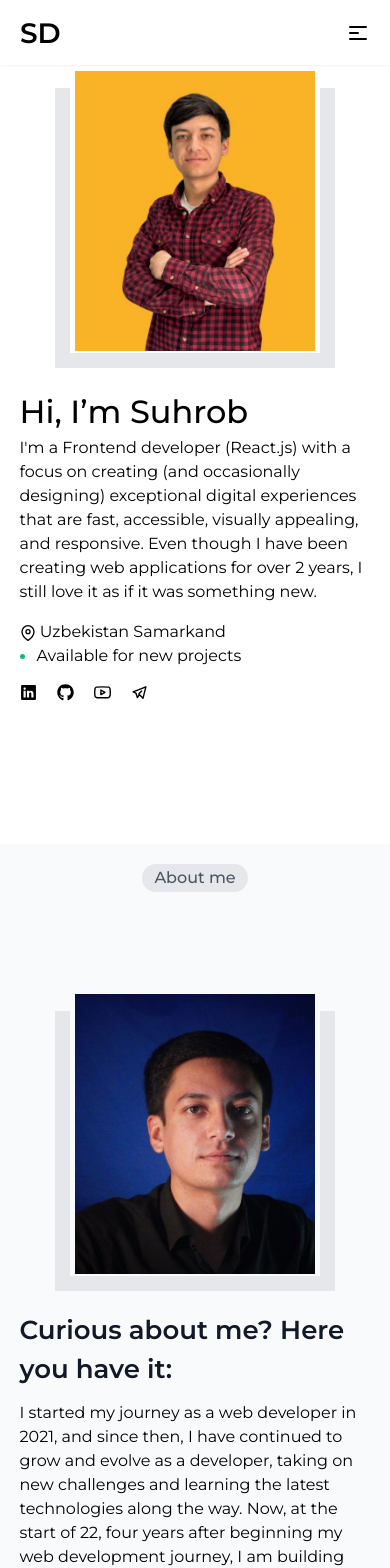
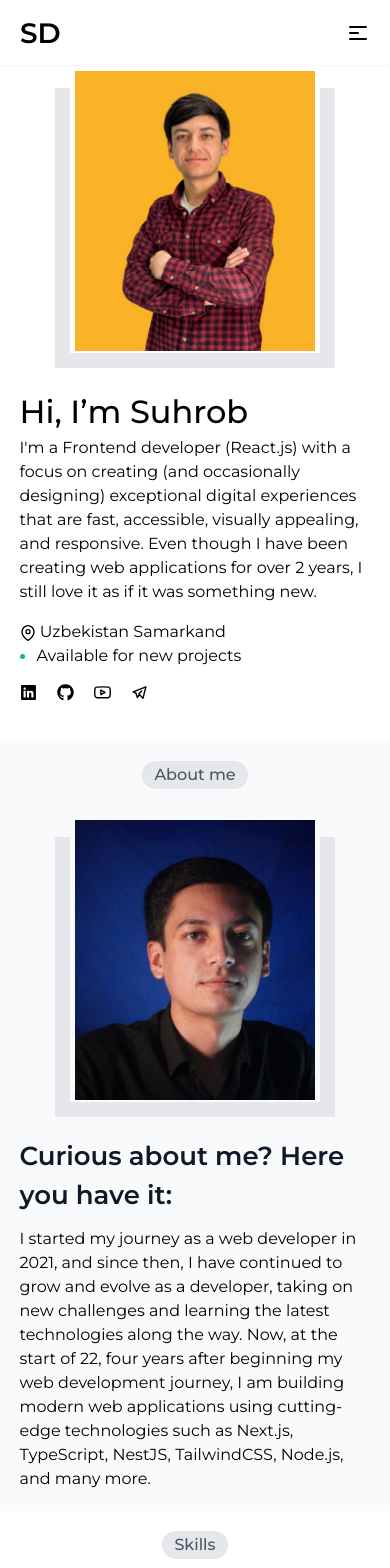
Before and after one commit to Sariqdasturchi/portfolio, a React (Vite) app: page / in a window 390 px wide. Shown: the top 1568 px of the page. Built offline with nearby package versions, Linux system fonts and the light colour scheme.

Commit message:
responsive

```diff
--- a/src/pages/about.jsx
+++ b/src/pages/about.jsx
@@ -4,12 +4,12 @@ import userImage from '../assets/user-about.jpg'
 export default function About () {
   return (
     <>
-      <section className='w-full justify-center items-center h-[auto] bg-gray-light-50' id='about'>
+      <section className='w-full justify-center items-center h-auto bg-gray-light-50' id='about'>
         <div className='pt-5 mx-auto flex justify-center items-center'>
           <TagButton children={'About me'} />
         </div>
-        <div className='w-[90%] h-screen sm:h-[50vh] md:h-[50vh] lg:h-[45vh] xl:h-[50vh] 2xl:h-[60vh] mx-auto flex flex-col items-center justify-center'>
-          <div className='flex flex-col sm:flex-row justify-around items-center'>
+        <div className='w-[90%] h-100vh sm:h-[50vh] md:h-[50vh] lg:h-[45vh] xl:h-[50vh] 2xl:h-[60vh] mx-auto flex flex-col items-center justify-center'>
+          <div className='flex flex-col sm:flex-row justify-around items-center mb-5'>
             <div className='w-[280px] sm:w-[290px] md:w-[300px] lg:w-[320px] xl:w-[330px] 2xl:w-[400px] h-[280px] sm:h-[290px] md:h-[300px] lg:h-[320px] xl:h-[330px] 2xl:h-[350px] flex justify-center items-center user-card mt-12'>
               <div className='w-[240px] sm:w-[250px] md:w-[270px] lg:w-[290px] xl:w-[300px] 2xl:w-[360px] h-[300px] sm:h-[310px] md:h-[300px] lg:h-[360px] xl:h-[380px] 2xl:h-[435px] '>
                 <img
--- a/src/pages/home.jsx
+++ b/src/pages/home.jsx
@@ -11,8 +11,8 @@ import Skills from './skills';
 export default function Home () {
   return (
     <>
-      <section className='w-full h-[auto]'>
-        <div className='w-[90%] sm:w-[90%] md:w-[85%] lg:w-[80%] xl:w-[80%] 2xl:w-[80%] h-dvh sm:h-[50vh] md:h-[60vh] lg:h-[65vh] xl:h-[75vh] 2xl:h-[100vh] mx-auto flex flex-col sm:flex-row-reverse md:flex-row-reverse lg:flex-row-reverse xl:flex-row-reverse 2xl:flex-row-reverse items-center sm:justify-between pt-10 md:pt-0'>
+      <section className='w-full h-auto mb-10'>
+        <div className='w-[90%] sm:w-[90%] md:w-[85%] lg:w-[80%] xl:w-[80%] 2xl:w-[80%] h-100vh sm:h-[50vh] md:h-[60vh] lg:h-[65vh] xl:h-[75vh] 2xl:h-[100vh] mx-auto flex flex-col sm:flex-row-reverse md:flex-row-reverse lg:flex-row-reverse xl:flex-row-reverse 2xl:flex-row-reverse items-center sm:justify-between pt-10 md:pt-0'>
           {/* user card */}
           <div className='w-[280px] sm:w-[290px] md:w-[300px] lg:w-[320px] xl:w-[330px] 2xl:w-[400px] h-[280px] sm:h-[290px] md:h-[300px] lg:h-[320px] xl:h-[330px] 2xl:h-[350px] flex justify-center items-center user-card mt-12'>
             <div className='w-[240px] sm:w-[250px] md:w-[270px] lg:w-[290px] xl:w-[300px] 2xl:w-[360px] h-[300px] sm:h-[310px] md:h-[300px] lg:h-[360px] xl:h-[380px] 2xl:h-[435px] '>
```
